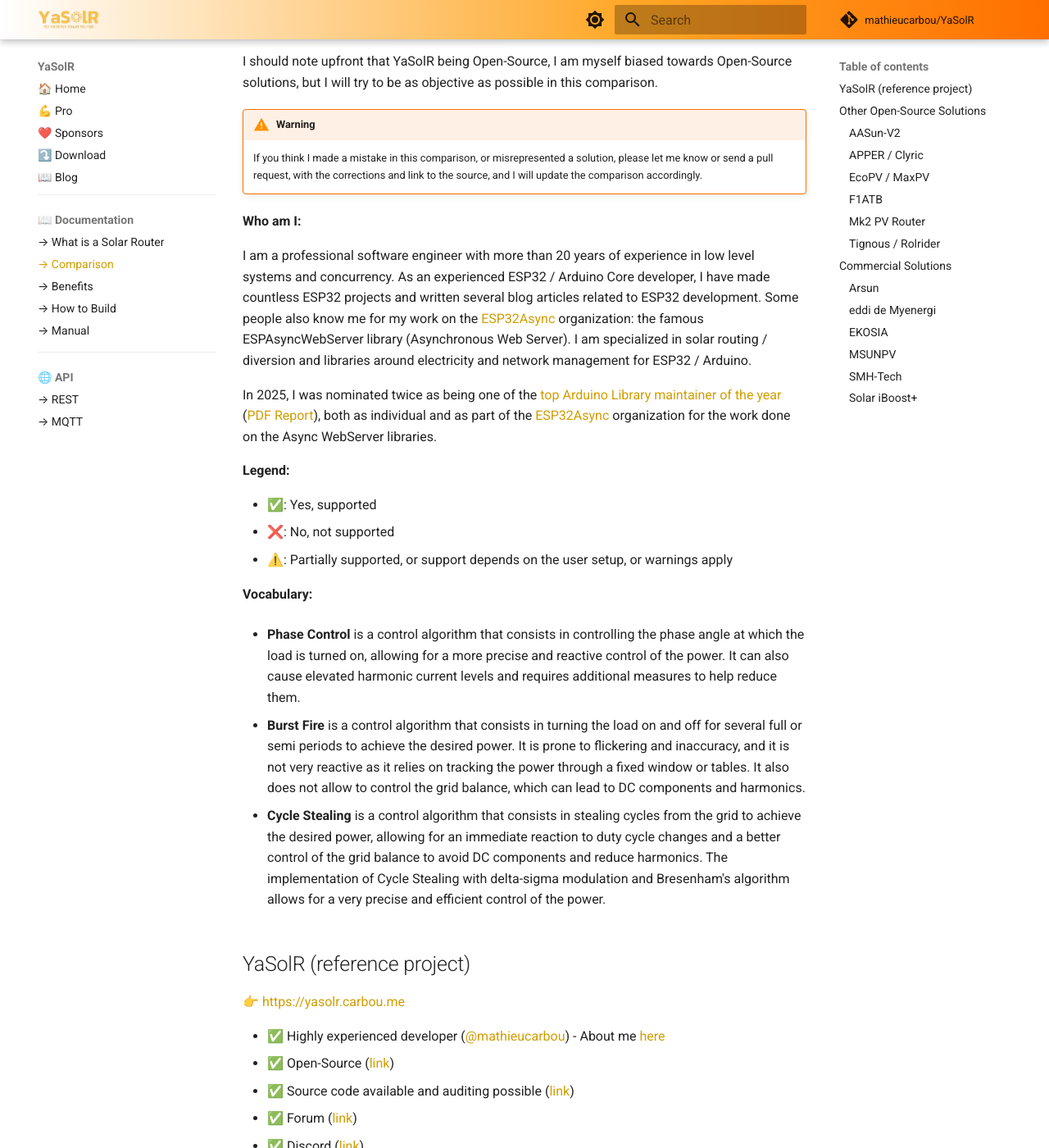
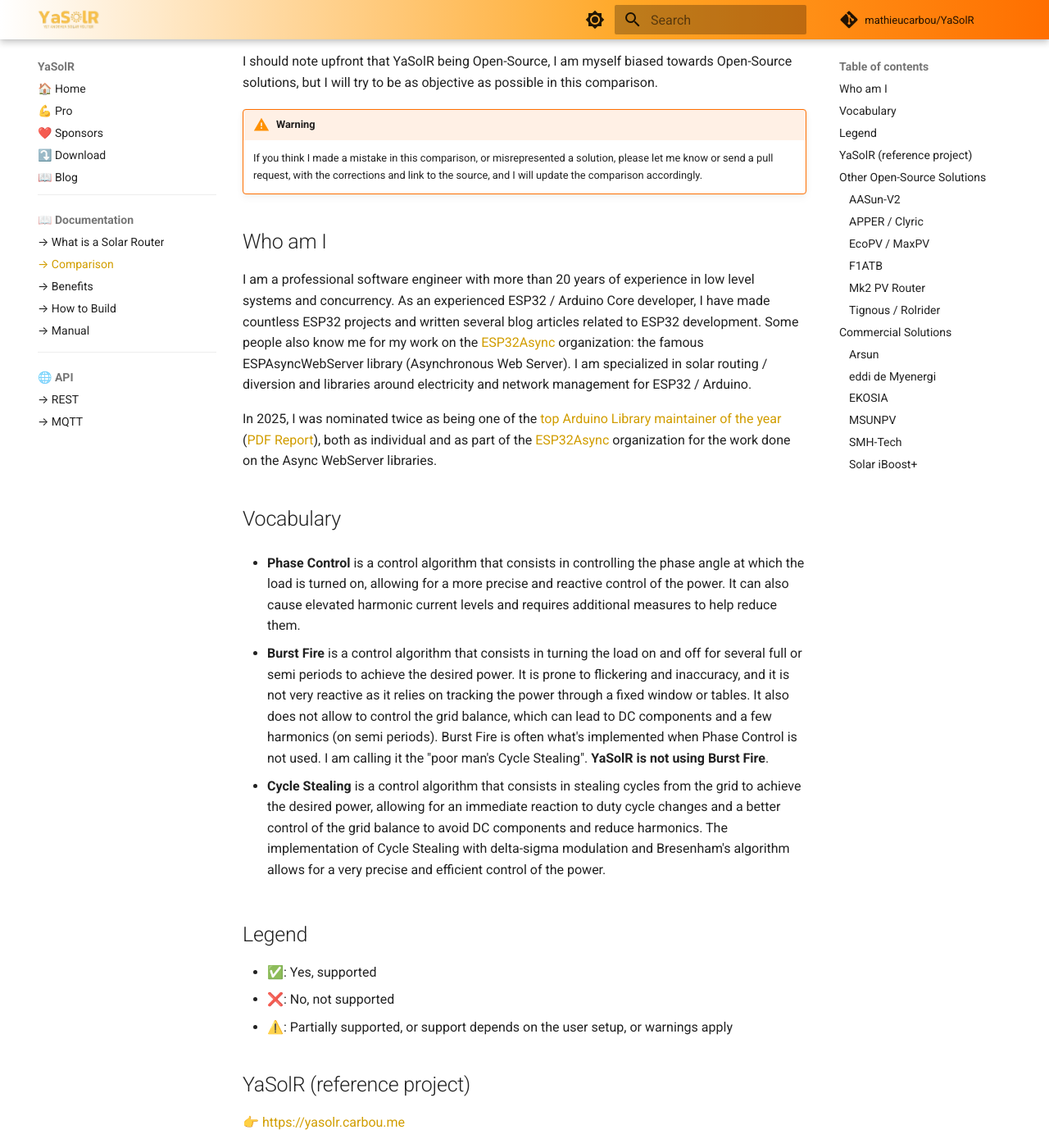
Before and after one commit to mathieucarbou/YaSolR, an MkDocs documentation site: the page built from docs/comparison.md, in a window 1280 px wide and 1400 px high, scrolled down 324 px. Shown: the whole window at 82% size. Built offline with MkDocs 1.6.1 and Material for MkDocs 9.7.7, drawn with Linux system fonts in a browser that asks for light colours; comment, search, counter and statistics services are not loaded.

Commit message:
Update website

```diff
--- a/docs/comparison.md
+++ b/docs/comparison.md
@@ -10,7 +10,7 @@
 
     If you think I made a mistake in this comparison, or misrepresented a solution, please let me know or send a pull request, with the corrections and link to the source, and I will update the comparison accordingly.
 
-**Who am I:**
+## Who am I
 
 I am a professional software engineer with more than 20 years of experience in low level systems and concurrency.
 As an experienced ESP32 / Arduino Core developer, I have made countless ESP32 projects and written several blog articles related to ESP32 development.
@@ -19,19 +19,19 @@
 
 In 2025, I was nominated twice as being one of the [top Arduino Library maintainer of the year](https://forum.arduino.cc/t/arduino-open-source-report-2025) ([PDF Report](https://mathieu.carbou.me/ArduinoOpenSourceReport2025.pdf)), both as individual and as part of the [ESP32Async](https://github.com/ESP32Async) organization for the work done on the Async WebServer libraries.
 
-**Legend:**
+## Vocabulary
+
+- **Phase Control** is a control algorithm that consists in controlling the phase angle at which the load is turned on, allowing for a more precise and reactive control of the power. It can also cause elevated harmonic current levels and requires additional measures to help reduce them.
+
+- **Burst Fire** is a control algorithm that consists in turning the load on and off for several full or semi periods to achieve the desired power. It is prone to flickering and inaccuracy, and it is not very reactive as it relies on tracking the power through a fixed window or tables. It also does not allow to control the grid balance, which can lead to DC components and a few harmonics (on semi periods). Burst Fire is often what's implemented when Phase Control is not used. I am calling it the "poor man's Cycle Stealing". **YaSolR is not using Burst Fire**.
+
+- **Cycle Stealing** is a control algorithm that consists in stealing cycles from the grid to achieve the desired power, allowing for an immediate reaction to duty cycle changes and a better control of the grid balance to avoid DC components and reduce harmonics. The implementation of Cycle Stealing with delta-sigma modulation and Bresenham's algorithm allows for a very precise and efficient control of the power.
+
+## Legend
 
 - ✅: Yes, supported
 - ❌: No, not supported
 - ⚠️: Partially supported, or support depends on the user setup, or warnings apply
-
-**Vocabulary:**
-
-- **Phase Control** is a control algorithm that consists in controlling the phase angle at which the load is turned on, allowing for a more precise and reactive control of the power. It can also cause elevated harmonic current levels and requires additional measures to help reduce them.
-
-- **Burst Fire** is a control algorithm that consists in turning the load on and off for several full or semi periods to achieve the desired power. It is prone to flickering and inaccuracy, and it is not very reactive as it relies on tracking the power through a fixed window or tables. It also does not allow to control the grid balance, which can lead to DC components and harmonics.
-
-- **Cycle Stealing** is a control algorithm that consists in stealing cycles from the grid to achieve the desired power, allowing for an immediate reaction to duty cycle changes and a better control of the grid balance to avoid DC components and reduce harmonics. The implementation of Cycle Stealing with delta-sigma modulation and Bresenham's algorithm allows for a very precise and efficient control of the power.
 
 ## YaSolR (reference project)
 
```
